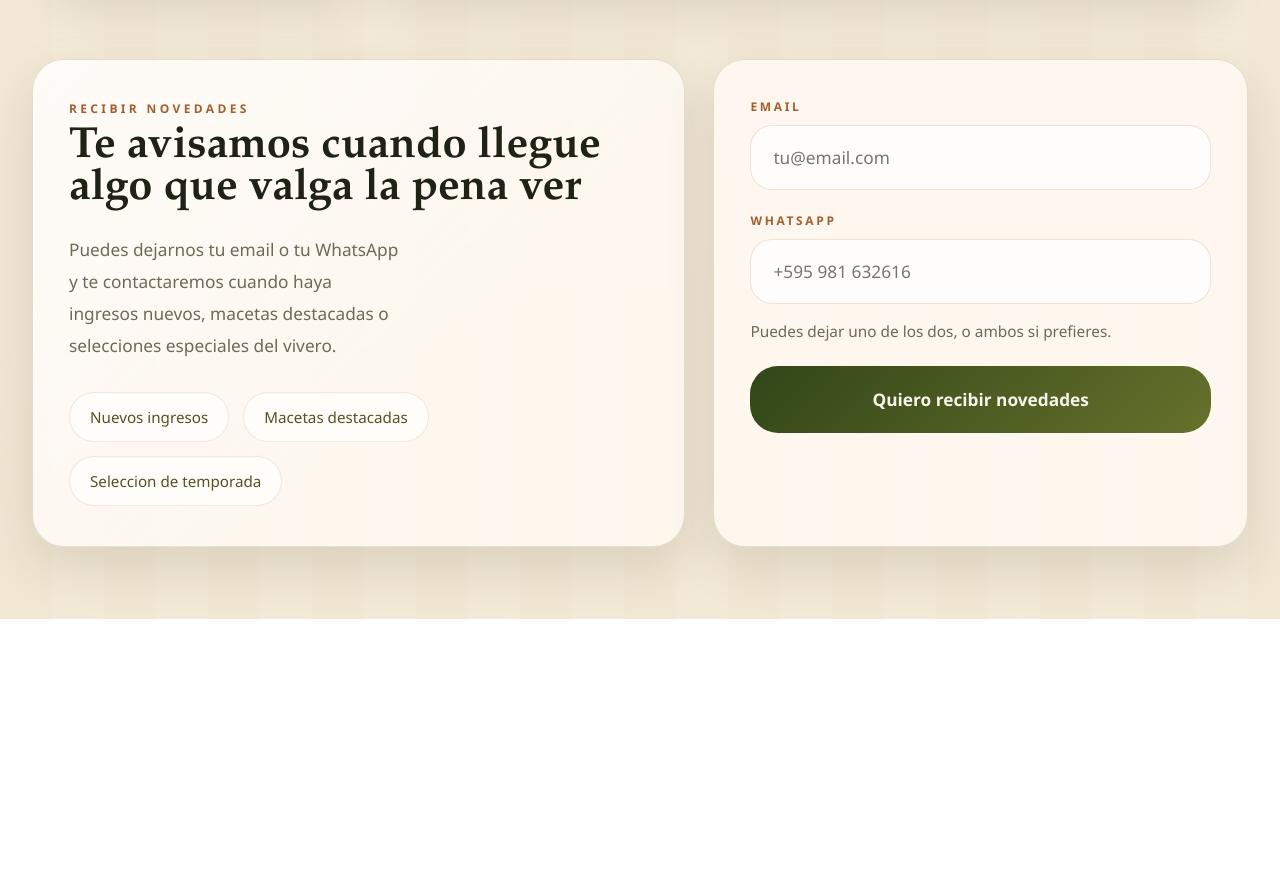
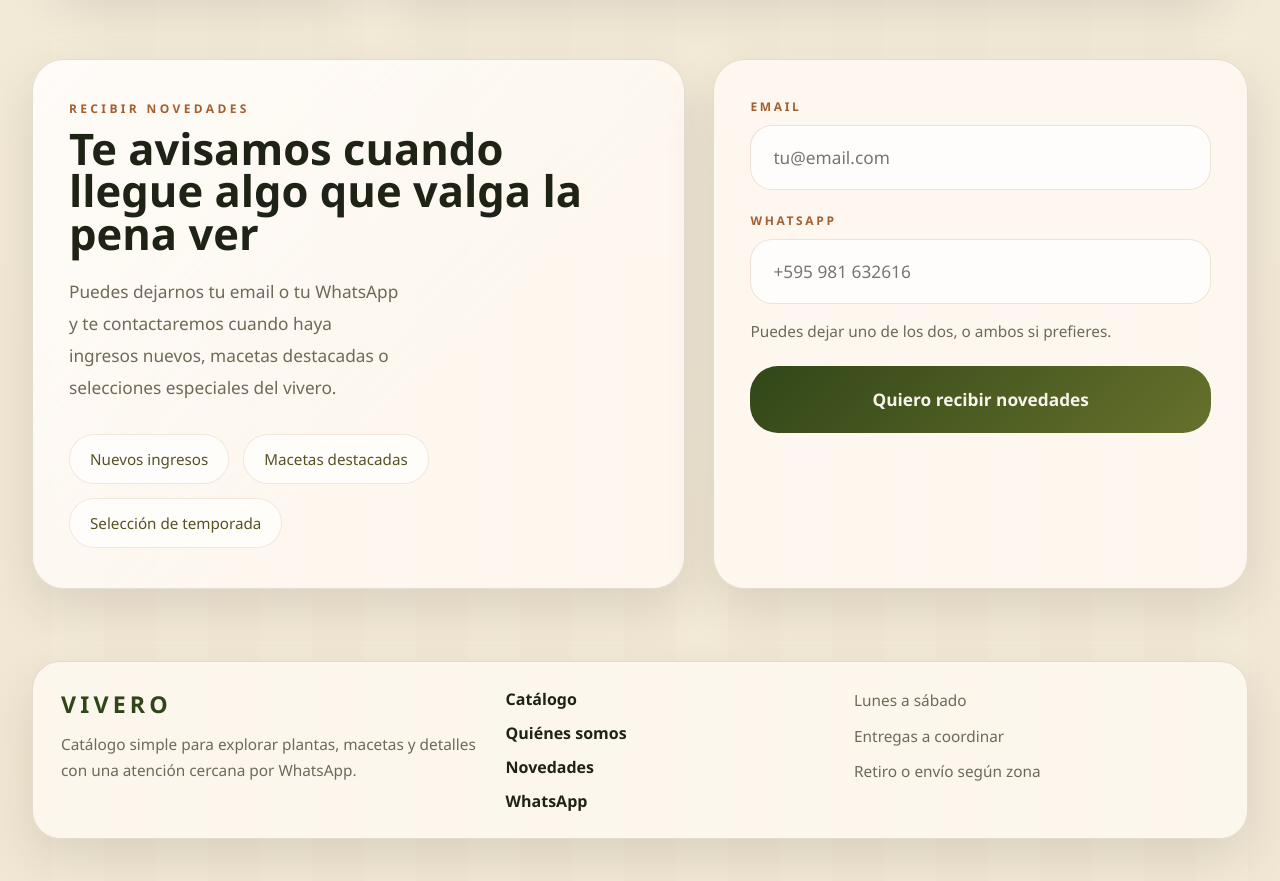
Before and after one commit to enzoericof/frontend_catalogo_web_venta_de_plantas, an Angular app: page / in a window 1280 px wide. Shown: the part 1600-2481 px from the top of the page. Before the commit the page ends 2219 px from the top, so only its background shows below. Built offline with nearby package versions, Linux system fonts and the light colour scheme; no server answers.

Commit message:
Add footer and simplify typography

```diff
--- a/src/app/pages/catalogo/catalogo.component.css
+++ b/src/app/pages/catalogo/catalogo.component.css
@@ -53,7 +53,8 @@
 
 .hero,
 .catalogo-section,
-.about-section {
+.about-section,
+.site-footer {
   max-width: 1400px;
   margin-left: auto;
   margin-right: auto;
@@ -65,7 +66,8 @@
 .hero,
 .catalogo-section,
 .about-section,
-.newsletter-section {
+.newsletter-section,
+.site-footer {
   -webkit-user-select: none;
   user-select: none;
 }
@@ -407,6 +409,66 @@ option {
   gap: 28px;
 }
 
+.site-footer {
+  padding-bottom: 42px;
+}
+
+.site-footer-inner {
+  display: grid;
+  grid-template-columns: minmax(0, 1.1fr) minmax(220px, 0.85fr) minmax(220px, 0.95fr);
+  gap: 22px;
+  padding: 26px 28px;
+  border: 1px solid var(--line);
+  border-radius: 28px;
+  background: rgba(255, 251, 245, 0.76);
+  box-shadow: var(--shadow);
+}
+
+.site-footer-brand,
+.site-footer-links,
+.site-footer-meta {
+  display: flex;
+  flex-direction: column;
+}
+
+.site-footer-brand {
+  gap: 12px;
+}
+
+.site-footer-logo {
+  color: var(--forest);
+  text-decoration: none;
+  font-size: 1.45rem;
+  font-weight: 700;
+  letter-spacing: 0.18em;
+}
+
+.site-footer-brand p,
+.site-footer-meta span {
+  margin: 0;
+  color: var(--muted);
+  font-size: 0.96rem;
+  line-height: 1.65;
+}
+
+.site-footer-links {
+  gap: 12px;
+}
+
+.site-footer-links a {
+  color: var(--ink);
+  text-decoration: none;
+  font-weight: 600;
+}
+
+.site-footer-links a:hover {
+  color: var(--terracotta-deep);
+}
+
+.site-footer-meta {
+  gap: 10px;
+}
+
 .newsletter-copy,
 .newsletter-form {
   border: 1px solid var(--line);
@@ -1412,7 +1474,8 @@ html {
   .hero,
   .catalogo-section,
   .about-section,
-  .newsletter-section {
+  .newsletter-section,
+  .site-footer {
     padding-left: 18px;
     padding-right: 18px;
   }
@@ -1452,6 +1515,10 @@ html {
     gap: 18px;
   }
 
+  .site-footer {
+    padding-bottom: 32px;
+  }
+
   .about-section::before {
     inset-left: 18px;
     inset-right: 18px;
@@ -1465,6 +1532,11 @@ html {
   .newsletter-copy,
   .newsletter-form {
     padding: 28px 22px;
+  }
+
+  .site-footer-inner {
+    grid-template-columns: 1fr;
+    padding: 24px 22px;
   }
 
   .hero-links {
--- a/src/app/pages/catalogo/catalogo.component.html
+++ b/src/app/pages/catalogo/catalogo.component.html
@@ -191,7 +191,7 @@
     <div class="newsletter-points">
       <span>Nuevos ingresos</span>
       <span>Macetas destacadas</span>
-      <span>Seleccion de temporada</span>
+      <span>Selección de temporada</span>
     </div>
   </div>
 
@@ -239,3 +239,32 @@
     </p>
   </form>
 </section>
+
+<footer class="site-footer">
+  <div class="site-footer-inner">
+    <div class="site-footer-brand">
+      <a class="site-footer-logo" href="#top" (click)="scrollToTop($event)">VIVERO</a>
+      <p>
+        Cat&aacute;logo simple para explorar plantas, macetas y detalles con una
+        atenci&oacute;n cercana por WhatsApp.
+      </p>
+    </div>
+
+    <nav class="site-footer-links" aria-label="Enlaces del pie de página">
+      <a href="#catalogo">Cat&aacute;logo</a>
+      <a href="#quienes-somos">Qui&eacute;nes somos</a>
+      <a href="#recibir-novedades">Novedades</a>
+      <a
+        target="_blank"
+        href="https://wa.me/595991611061?text=Hola,%20quiero%20consultar%20por%20el%20cat%C3%A1logo">
+        WhatsApp
+      </a>
+    </nav>
+
+    <div class="site-footer-meta">
+      <span>Lunes a s&aacute;bado</span>
+      <span>Entregas a coordinar</span>
+      <span>Retiro o env&iacute;o seg&uacute;n zona</span>
+    </div>
+  </div>
+</footer>
--- a/src/app/pages/catalogo/catalogo.component.ts
+++ b/src/app/pages/catalogo/catalogo.component.ts
@@ -215,7 +215,7 @@ export class CatalogoComponent implements OnInit {
 
     if (this.novedadesHoney.trim()) {
       this.novedadesEstado = 'ok';
-      this.novedadesMensaje = 'Listo. Te tendremos en cuenta para las proximas novedades del vivero.';
+      this.novedadesMensaje = 'Listo. Te tendremos en cuenta para las próximas novedades del vivero.';
       this.novedadesEmail = '';
       this.novedadesWhatsapp = '';
       this.novedadesHoney = '';
@@ -245,7 +245,7 @@ export class CatalogoComponent implements OnInit {
         this.novedadesMensaje =
           error?.error?.message ??
           error?.error?.mensaje ??
-          'No pudimos registrar tus datos. Intentalo de nuevo.';
+          'No pudimos registrar tus datos. Inténtalo de nuevo.';
         this.novedadesEnviando = false;
       }
     });
--- a/src/styles.css
+++ b/src/styles.css
@@ -27,7 +27,7 @@ body {
   margin: 0;
   min-height: 100vh;
   color: var(--ink);
-  font-family: "Aptos", "Segoe UI", sans-serif;
+  font-family: "Segoe UI", Arial, sans-serif;
   background:
     radial-gradient(circle at top left, rgba(200, 141, 95, 0.18), transparent 28%),
     radial-gradient(circle at top right, rgba(102, 113, 43, 0.12), transparent 24%),
@@ -53,5 +53,5 @@ h2,
 h3,
 .logo,
 .hero-title {
-  font-family: "Iowan Old Style", "Palatino Linotype", "Book Antiqua", Georgia, serif;
+  font-family: "Segoe UI", Arial, sans-serif;
 }
```
